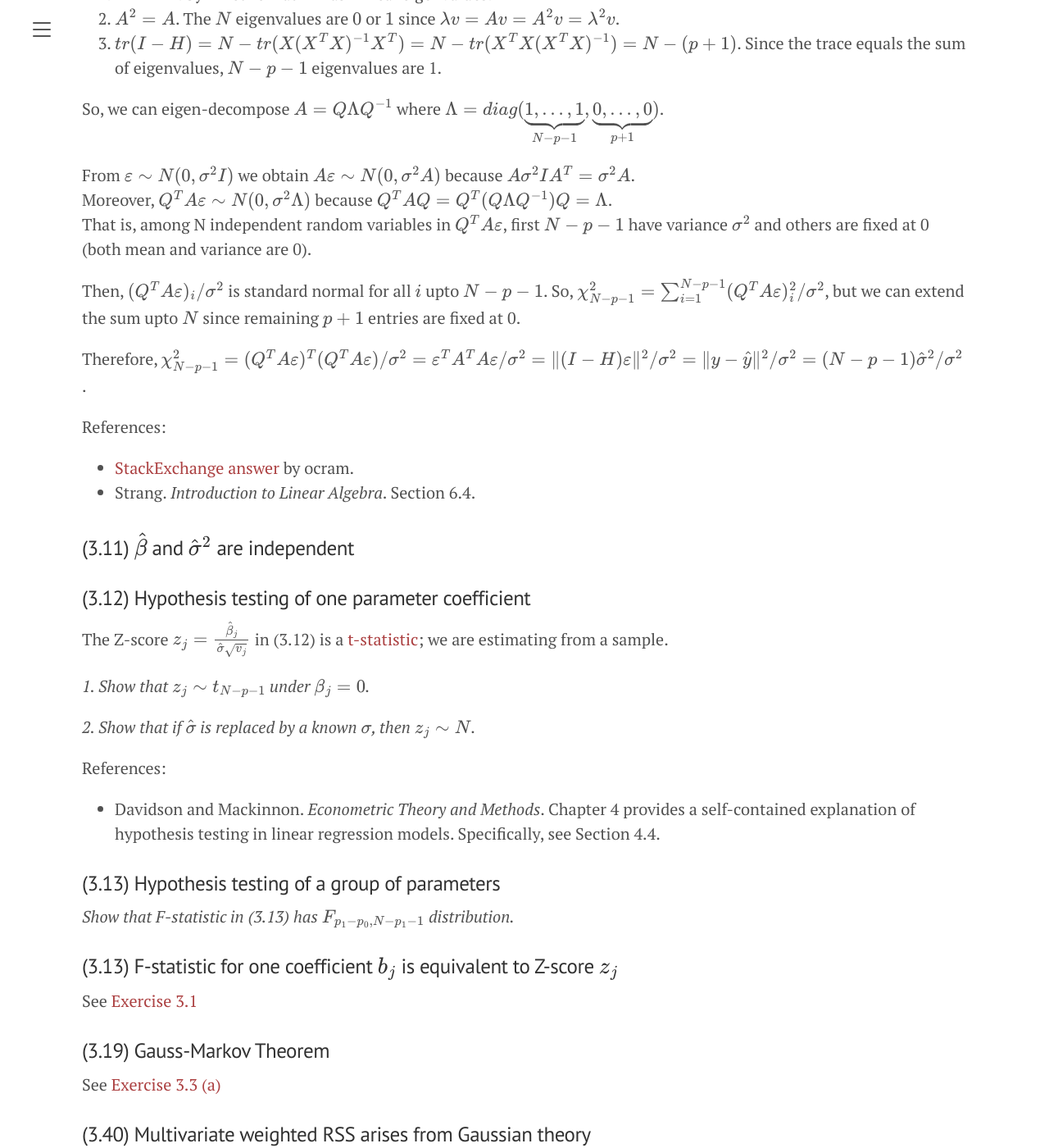
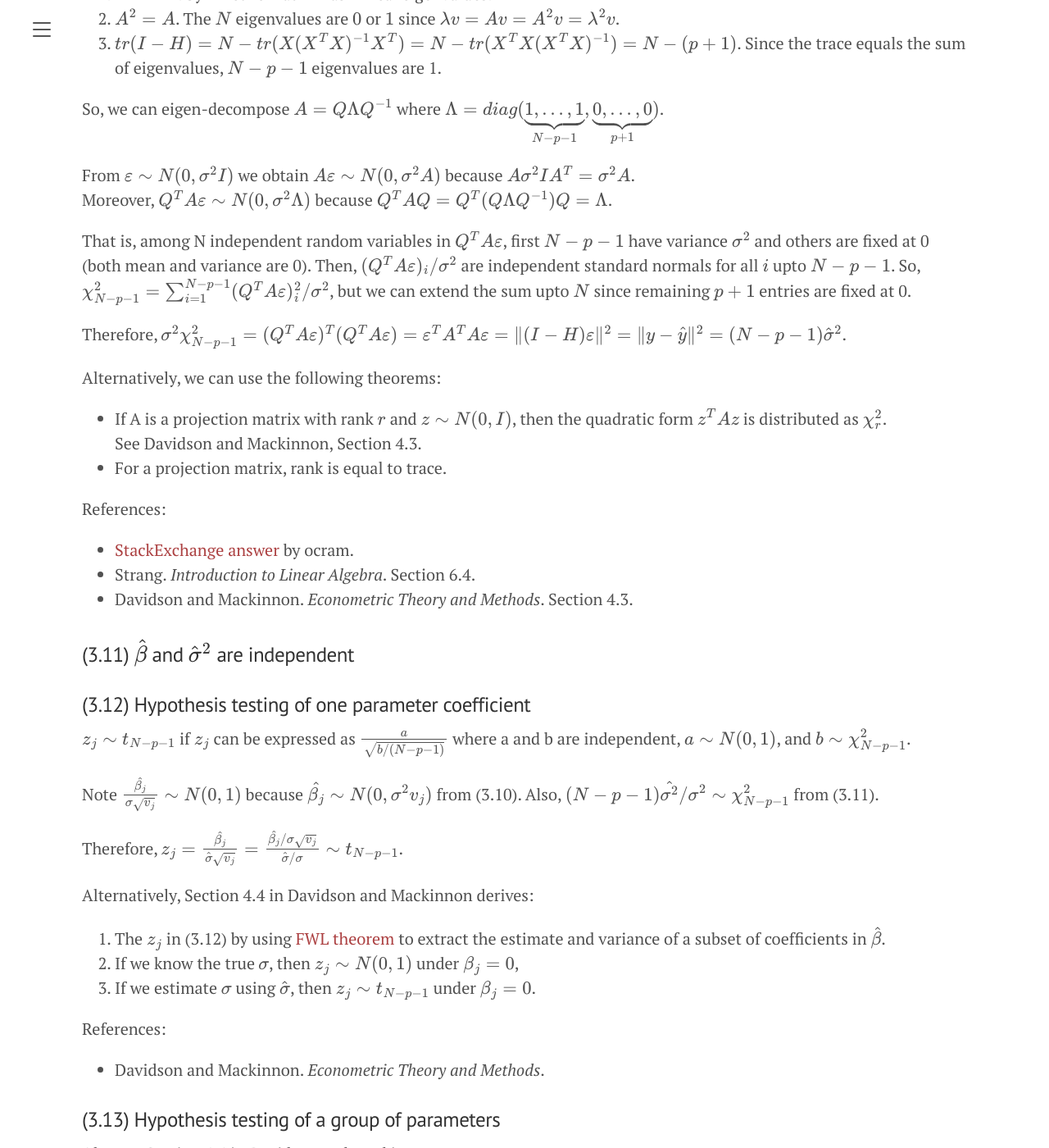
Before and after one commit to briansmlee/briansmlee.github.io, a Jekyll site: the page built from docs/_esl_posts/03_02_Derivations.md, in a window 1280 px wide and 1400 px high, scrolled down 2506 px. Shown: the whole window at 82% size. Built offline with Jekyll 4.4.1, drawn with Linux system fonts in a browser that asks for light colours; formulas are drawn with MathJax 3; some of the changed text lies outside the part shown.

Commit message:
Add Ex 3.1 and Deriv 3.12

```diff
--- a/docs/_esl_posts/03_02_Derivations.md
+++ b/docs/_esl_posts/03_02_Derivations.md
@@ -87,38 +87,50 @@ So, we can eigen-decompose $A = Q \Lambda Q^{-1}$ where $\Lambda = diag(\underbr
 
 From $\varepsilon \sim N(0, \sigma^2 I)$ we obtain
 $A\varepsilon \sim N(0, \sigma^2A)$ because $A\sigma^2 I A^T = \sigma^2A$.\\
-Moreover, $Q^TA\varepsilon \sim N(0, \sigma^2 \Lambda)$ because $Q^TAQ = Q^T(Q \Lambda Q^{-1})Q = \Lambda$.\\
-That is, among N independent random variables in $Q^TA\varepsilon$, first $N - p - 1$ have variance $\sigma^2$ and others are fixed at 0 (both mean and variance are 0).
+Moreover, $Q^TA\varepsilon \sim N(0, \sigma^2 \Lambda)$ because $Q^TAQ = Q^T(Q \Lambda Q^{-1})Q = \Lambda$.
 
-Then, $(Q^TA\varepsilon)\_i / \sigma^2$ is standard normal for all $i$ upto $N-p-1$. So, $\chi_{N-p-1}^2 = \sum_{i=1}^{N-p-1} (Q^TA\varepsilon)\_i^2 / \sigma^2$, but we can extend the sum upto $N$ since remaining $p+1$ entries are fixed at 0.
+That is, among N independent random variables in $Q^TA\varepsilon$, first $N - p - 1$ have variance $\sigma^2$ and others are fixed at 0 (both mean and variance are 0). Then, $(Q^TA\varepsilon)\_i / \sigma^2$ are independent standard normals for all $i$ upto $N-p-1$. So, $\chi_{N-p-1}^2 = \sum_{i=1}^{N-p-1} (Q^TA\varepsilon)\_i^2 / \sigma^2$, but we can extend the sum upto $N$ since remaining $p+1$ entries are fixed at 0.
 
-Therefore, $\chi_{N-p-1}^2 = (Q^TA\varepsilon)^T (Q^TA\varepsilon) / \sigma^2 = \varepsilon^TA^TA\varepsilon / \sigma^2
-= \lVert (I - H)\varepsilon \rVert^2 / \sigma^2
-= \lVert y - \hat{y} \rVert^2 / \sigma^2
-= (N - p - 1)\hat{\sigma}^2 / \sigma^2$.
+Therefore, $\sigma^2 \chi_{N-p-1}^2 = (Q^TA\varepsilon)^T (Q^TA\varepsilon)
+= \varepsilon^TA^TA\varepsilon
+= \lVert (I - H)\varepsilon \rVert^2
+= \lVert y - \hat{y} \rVert^2
+= (N - p - 1)\hat{\sigma}^2$.
+
+Alternatively, we can use the following theorems:
+* If A is a projection matrix with rank $r$ and $z \sim N(0, I)$, then the quadratic form $z^TAz$ is distributed as $\chi_{r}^2$. \\
+See Davidson and Mackinnon, Section 4.3.
+* For a projection matrix, rank is equal to trace.
 
 References:
 * [StackExchange answer](https://stats.stackexchange.com/a/20230/261782) by ocram.
 * Strang. *Introduction to Linear Algebra*. Section 6.4.
+* Davidson and Mackinnon. *Econometric Theory and Methods*. Section 4.3.
 
 ### (3.11) $\hat{\beta}$ and $\hat{\sigma}^2$ are independent
 
 ### (3.12) Hypothesis testing of one parameter coefficient
 
-The Z-score $z_j = \frac{\hat{\beta}\_j}{\hat{\sigma} \sqrt{v_j}}$ in (3.12) is a [t-statistic](https://en.wikipedia.org/wiki/T-statistic); we are estimating from a sample.
+$z_j \sim t_{N-p-1}$ if $z_j$ can be expressed as $\frac{a}{\sqrt{b / (N-p-1)}}$ where a and b are independent, $a \sim N(0,1)$, and $b \sim \chi_{N-p-1}^2$.
 
-*1. Show that $z_j \sim t_{N-p-1}$ under $\beta_j = 0$.*
+Note $\frac{\hat{\beta_j}}{\sigma \sqrt{v_j}} \sim N(0,1)$ because $\hat{\beta_j} \sim N(0, \sigma^2 v_j)$ from (3.10). Also, $(N-p-1)\hat{\sigma^2} / \sigma^2 \sim \chi_{N-p-1}^2$ from (3.11).
 
-*2. Show that if $\hat{\sigma}$ is replaced by a known $\sigma$, then $z_j \sim N$.*
+Therefore, $z_j = \frac{\hat{\beta_j}}{\hat{\sigma}\sqrt{v_j}} = \frac{\hat{\beta_j} / \sigma \sqrt{v_j}}{\hat{\sigma} / \sigma} \sim t_{N-p-1}$.
+
+Alternatively, Section 4.4 in Davidson and Mackinnon derives:
+
+1. The $z_j$ in (3.12) by using [FWL theorem](https://en.wikipedia.org/wiki/Frisch%E2%80%93Waugh%E2%80%93Lovell_theorem) to extract the estimate and variance of a subset of coefficients in $\hat{\beta}$.
+1. If we know the true $\sigma$, then $z_j \sim N(0,1)$ under $\beta_j = 0$,
+1. If we estimate $\sigma$ using $\hat{\sigma}$, then $z_j \sim t_{N-p-1}$ under $\beta_j = 0$.
 
 References:
-* Davidson and Mackinnon. *Econometric Theory and Methods*. Chapter 4 provides a self-contained explanation of hypothesis testing in linear regression models. Specifically, see Section 4.4.
+* Davidson and Mackinnon. *Econometric Theory and Methods*.
 
 ### (3.13) Hypothesis testing of a group of parameters
 
-*Show that F-statistic in (3.13) has $F_{p_1-p_0, N-p_1-1}$ distribution.*
+Also see Section 4.4 in Davidson and Mackinnon.
 
-### (3.13) F-statistic for one coefficient $b_j$ is equivalent to Z-score $z_j$
+### (3.13) F statistic for a single coefficient is equivalent to square of the Z-score
 
 See [Exercise 3.1](/esl/03_02_Exercises)
 
```
Also changed, not shown: docs/_esl_posts/03_02_Exercises.md (+9 -0 lines).
